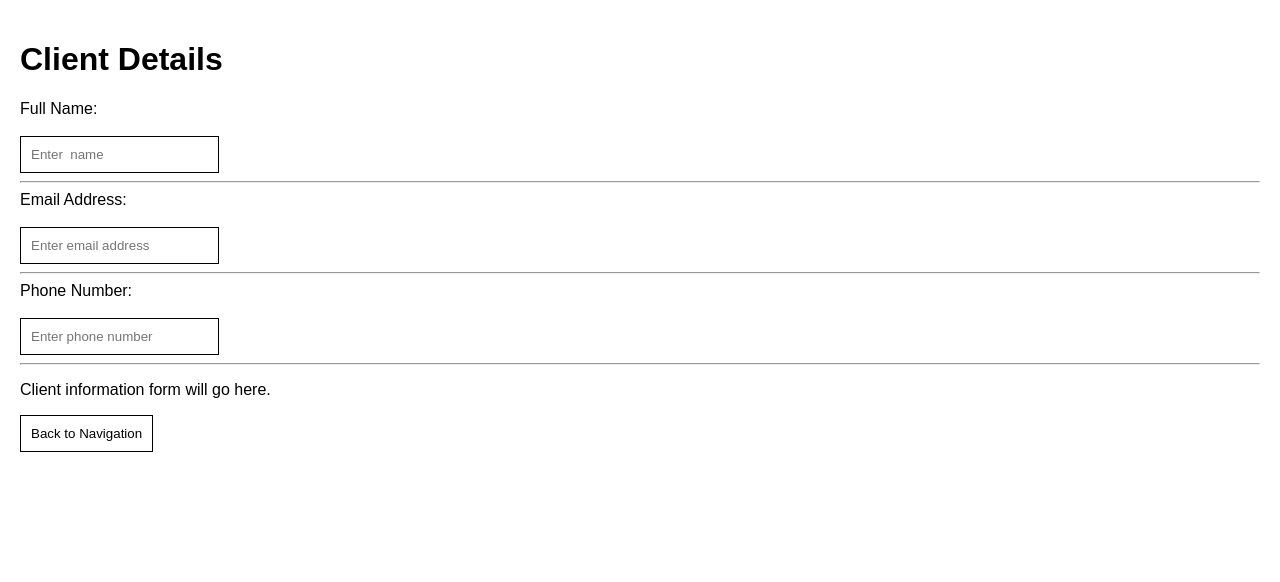
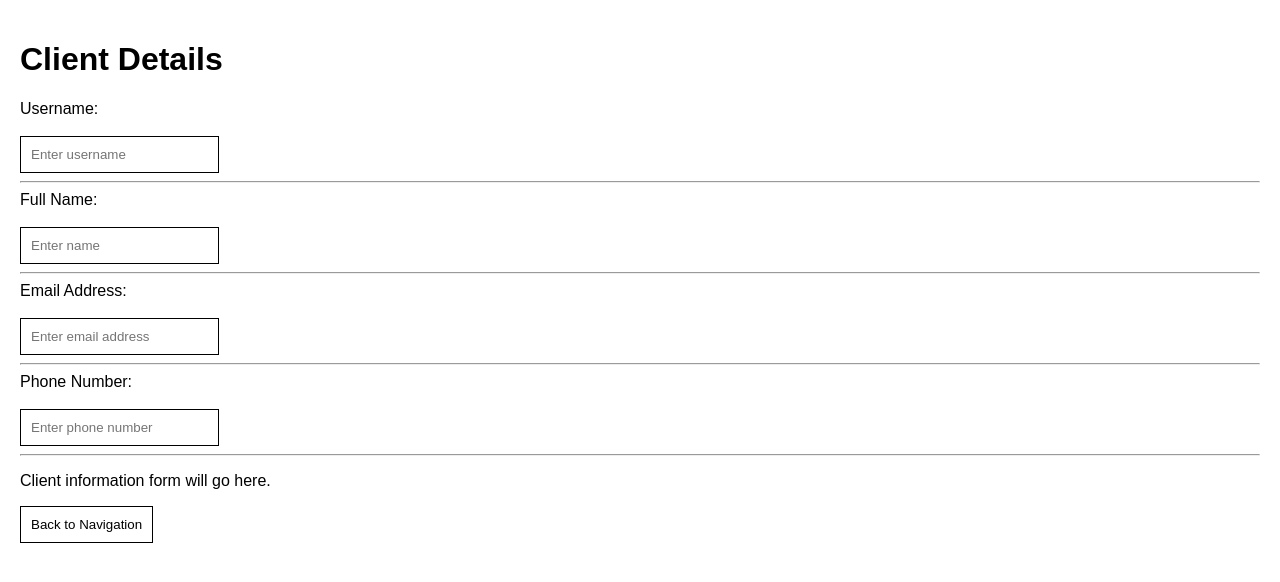
Before and after one commit to 4eyeFellow/CS-390-Car-detailing-portal, a React (Vite) app: page / in a window 1280 px wide. Both pictures are taken after a click on the button "Client Details". Shown: the top 582 px of the page. Built offline with nearby package versions, Linux system fonts and the light colour scheme.

Commit message:
Add username input

```diff
--- a/src/pages/form/GetClientDetails.jsx
+++ b/src/pages/form/GetClientDetails.jsx
@@ -3,7 +3,11 @@ function GetClientDetails({ navigate }) {
     <div className="page">
       <h1>Client Details</h1>
       <label>
-       Full Name: <br /><br /><input type="text" placeholder="Enter  name" />
+       Username: <br /><br /><input type="text" placeholder="Enter username" />
+      </label>
+      <hr />
+      <label>
+       Full Name: <br /><br /><input type="text" placeholder="Enter name" />
       </label>
       <hr />
       <label>
```
